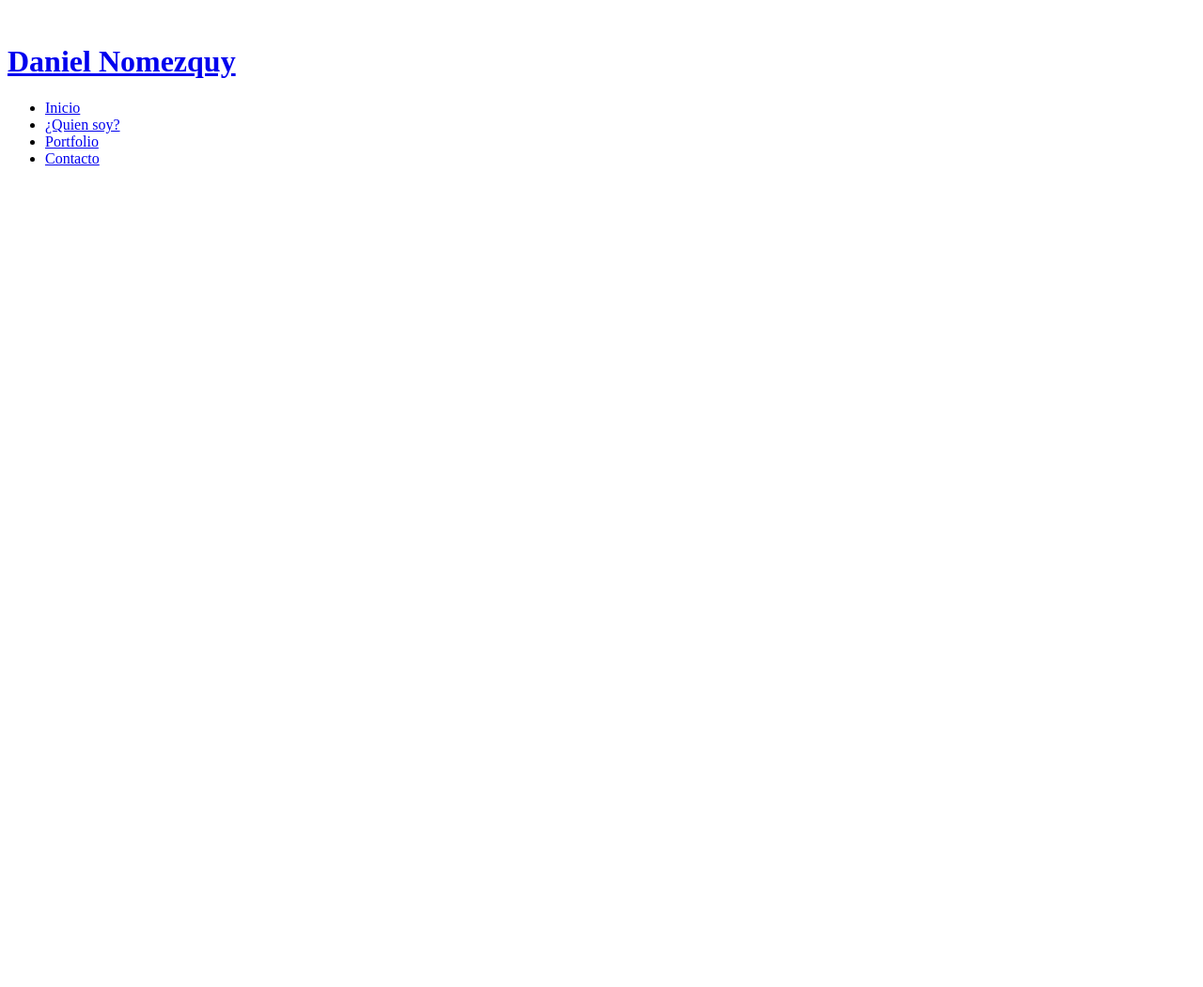
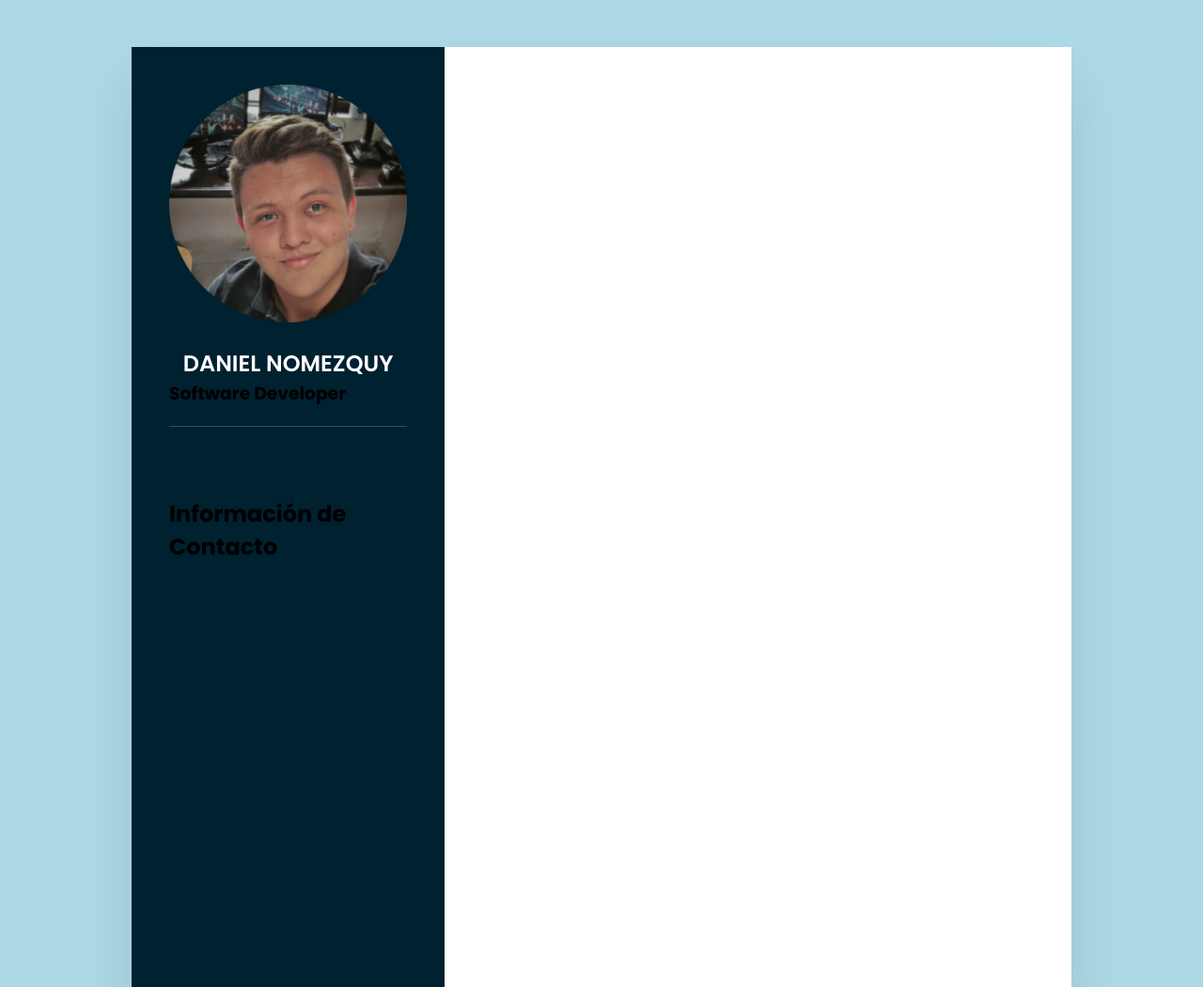
Before and after one commit to nomezquy/nomezquy.github.io, a plain HTML site: page index.html in a window 1280 px wide. Shown: the top 1050 px of the page at 94% size. Before the commit the page ends 800 px from the top, so only its background shows below. Drawn offline with nearby package versions, Linux system fonts and the light colour scheme.

Commit message:
Estructura base de la página

```diff
--- a/index.html
+++ b/index.html
@@ -8,32 +8,28 @@
     <meta content="HTML,CSS,JS,GIT,Curriculum" name="keywords">
     <meta content="Daniel Nomezquy" name="autor">
     <link href="recursos/index.css" rel="stylesheet">
-    <link href="recursos/img/favicon.png" rel="icon">
+    <link href="recursos/favicon.png" rel="icon">
+    <link href="https://fonts.googleapis.com/css?family=Open+Sans:300,300i,400,400i,600,600i,700,700i|Raleway:300,300i,400,400i,500,500i,600,600i,700,700i|Poppins:300,300i,400,400i,500,500i,600,600i,700,700i" rel="stylesheet">
 </head>
 <body>
+  <div class="container">
+    <div class="left-Side">
+      <div class="profile-text">
+        <div class="imgBx">
+          <img src="/recursos/img/imagen-circulo.png" class="imgBx-Profile">
+          <h2>Daniel Nomezquy<br></h2>
+          <h3>Software Developer</h3>
+        </div>
+      </div>
+      <div>
+        <br><br><br>
+        <h2>Información de Contacto</h2>
+        <br>
+      </div>
+    </div>
+    <div class="right-Side"></div>
+  </div>
 
-    <header id="header">
-        <div class="d-flex flex-column">
-
-          <div class="profile">
-            <img src="assets/img/profile-img.jpg" alt="" class="img-fluid rounded-circle">
-            <h1 class="text-light"><a href="index.html">Daniel Nomezquy</a></h1>
-            <div class="social-links mt-3 text-center">
-              <a href="#" class="instagram"><i class="bx bxl-instagram"></i></a>
-              <a href="#" class="linkedin"><i class="bx bxl-linkedin"></i></a>
-            </div>
-          </div>
-
-          <nav id="navbar" class="nav-menu navbar">
-            <ul>
-              <li><a href="#hero" class="nav-link scrollto active"><i class="bx bx-home"></i> <span>Inicio</span></a></li>
-              <li><a href="#about" class="nav-link scrollto"><i class="bx bx-user"></i> <span>¿Quien soy?</span></a></li>
-              <li><a href="#portfolio" class="nav-link scrollto"><i class="bx bx-book-content"></i> <span>Portfolio</span></a></li>
-              <li><a href="#contact" class="nav-link scrollto"><i class="bx bx-envelope"></i> <span>Contacto</span></a></li>
-            </ul>
-          </nav><!-- .nav-menu -->
-        </div>
-      </header><!-- End Header -->
-
+      <script src="https://cdn.jsdelivr.net/npm/bootstrap@5.1.3/dist/js/bootstrap.bundle.min.js" integrity="sha384-ka7Sk0Gln4gmtz2MlQnikT1wXgYsOg+OMhuP+IlRH9sENBO0LRn5q+8nbTov4+1p" crossorigin="anonymous"></script>
 </body>
 </html>
--- a/recursos/index.css
+++ b/recursos/index.css
@@ -0,0 +1,62 @@
+*
+{
+    margin: 0;
+    padding: 0;
+    box-sizing: border-box;
+    font-family: 'poppins', sans-serif;
+}
+body{
+    background-color: lightblue;
+    display: flex;
+    justify-content: center;
+    align-items: center;
+    min-height: 100vh;
+}
+
+.container{
+    position: relative;
+    width: 100%;
+    max-width: 1000px;
+    min-height: 1000px;
+    margin: 50px;
+    background-color: #fff;
+    display: grid;
+    grid-template-columns: 1fr 2fr;
+    box-shadow: 0 35px 55px rgba(0,0,0,0.1);
+}
+.profile-text{
+    position: relative;
+    display: flex;
+    flex-direction: column;
+    align-items: center;
+    padding-bottom: 20px;
+    border-bottom: 1px solid rgba(255,255,255,0.2);
+
+}
+
+.profile-text h2{
+    color: #fff;
+    font-size: 1.5em;
+    margin-top: 20px;
+    text-transform: uppercase;
+    text-align: center;
+    font-weight: 600;
+    line-height: 1.4em;
+}
+
+.imgBx-Profile{
+    height: 40%;
+    width: 100%;
+    object-fit: cover;
+}
+.container .left-Side{
+    position: relative;
+    background: #002130;
+    padding: 40px;
+}
+
+.container .right-Side{
+    position: relative;
+    background: #fff;
+    padding: 40px;
+}
```
Also changed, not shown: recursos/favicon.png (renamed from recursos/img/favicon.png), recursos/img/imagen-circulo.png (added).
